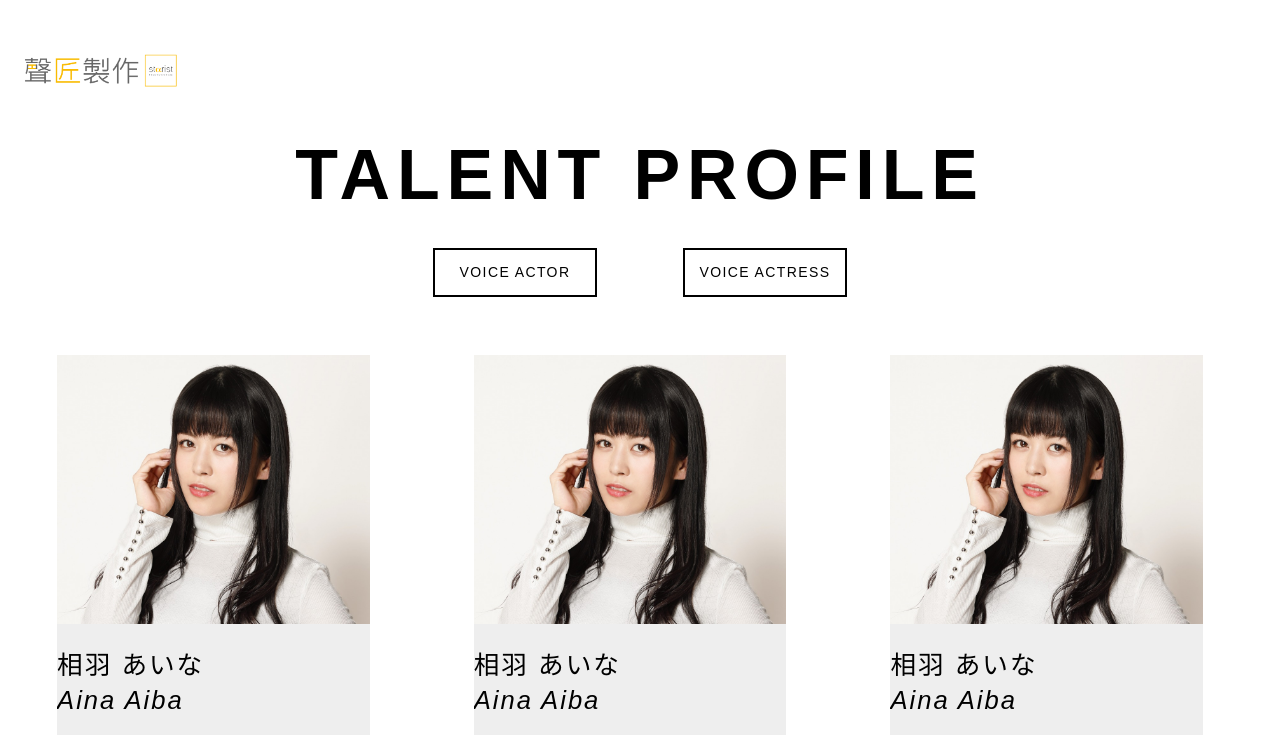
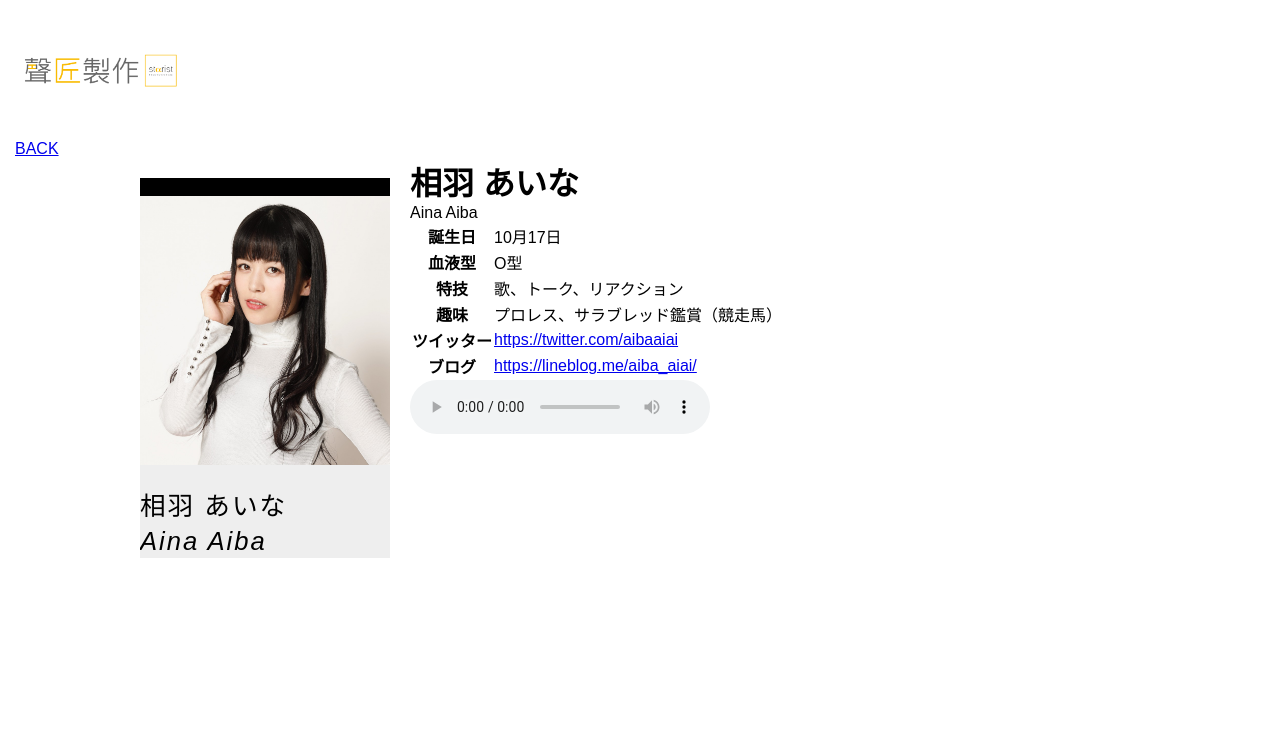
Before and after one commit to shchiu522/talent-listing, a React (Create React App) app: page / in a window 1280 px wide. Shown: the top 753 px of the page. Built offline with nearby package versions, Linux system fonts and the light colour scheme.

Commit message:
Detail page

```diff
--- a/src/App.js
+++ b/src/App.js
@@ -3,12 +3,14 @@ import "./App.scss";
 import Header from "./Component/Header";
 // import LeftNav from "./Component/LeftNav";
 import Listing from "./Component/Listing";
+import Detail from "./Component/Detail";
 
 function App() {
   return (
     <div className="site-wrapper">
       <Header />
-      <Listing />
+      {/* <Listing /> */}
+      <Detail />
     </div>
   );
 }
--- a/src/App.scss
+++ b/src/App.scss
@@ -77,6 +77,11 @@ body {
   line-height: 70px;
   text-align: center;
   letter-spacing: 6.86px;
+}
+
+.st-detail_container {
+  margin: 0 auto;
+  width: 1000px;
 }
 
 .st-list_container {
--- /dev/null
+++ b/src/Component/Detail.js
@@ -0,0 +1,95 @@
+import image from "./../asset/相羽あいなHP用-.jpg";
+// import audio from "./../asset/AibaAina_VoiceSample.mp3";
+
+const TalentItem = () => {
+  return (
+    <li>
+      <a href="#">
+        <figure class="st-list_thumb">
+          <img
+            width="1032"
+            height="1366"
+            // src="https://s3-ap-northeast-1.amazonaws.com/hibiki-cast.jp/wp-content/uploads/2019/04/相羽あいなHP用-.jpg"
+            src={image}
+            class="attachment-post-thumbnail size-post-thumbnail wp-post-image"
+            alt=""
+            // srcset="https://hibiki-cast.jp/wp-content/uploads/2019/04/相羽あいなHP用-.jpg 1032w, https://hibiki-cast.jp/wp-content/uploads/2019/04/相羽あいなHP用--227x300.jpg 227w, https://hibiki-cast.jp/wp-content/uploads/2019/04/相羽あいなHP用--768x1017.jpg 768w, https://hibiki-cast.jp/wp-content/uploads/2019/04/相羽あいなHP用--774x1024.jpg 774w"
+            sizes="(max-width: 1032px) 100vw, 1032px"
+          ></img>
+        </figure>
+        <div class="st-list_desc">
+          <p class="st-list_name">相羽 あいな </p>
+          <p class="st-list_rome">Aina Aiba </p>
+        </div>
+      </a>
+    </li>
+  );
+};
+function TopDesc() {
+  return (
+    <div class="st-detail_top_desc">
+      <div class="name-wrapper">
+        <h1 class="name">相羽 あいな </h1>
+        <p class="rome">Aina Aiba </p>
+      </div>
+      <div class="profile">
+        <table>
+          <tbody>
+            <tr>
+              <th>誕生日</th>
+              <td>10月17日 </td>
+            </tr>
+            <tr>
+              <th>血液型</th>
+              <td>O型 </td>
+            </tr>
+            <tr>
+              <th>特技</th>
+              <td>歌、トーク、リアクション </td>
+            </tr>
+            <tr>
+              <th>趣味</th>
+              <td>プロレス、サラブレッド鑑賞（競走馬） </td>
+            </tr>
+            <tr>
+              <th>ツイッター</th>
+              <td>
+                <a href="https://twitter.com/aibaaiai" target="_blank">
+                  https://twitter.com/aibaaiai
+                </a>
+              </td>
+            </tr>
+            <tr>
+              <th>ブログ</th>
+              <td>
+                <a href="https://lineblog.me/aiba_aiai/" target="_blank">
+                  https://lineblog.me/aiba_aiai/
+                </a>
+              </td>
+            </tr>
+          </tbody>
+        </table>
+        <audio controls src={require('./../asset/AibaAina_VoiceSample.mp3').default}>
+            Your browser does not support the
+            <code>audio</code> element.
+          </audio>
+
+      </div>
+    </div>
+  );
+}
+const Detail = () => {
+  return (
+    <>
+      <div class="st-list_container st-list_container-f">
+        <a href="#">BACK</a>
+        <div class="st-detail_container">
+          <TalentItem />
+          <TopDesc />
+        </div>
+      </div>
+    </>
+  );
+};
+
+export default Detail;
```
Also changed, not shown: 1 other file (tests, documents, lock files or other folders).
